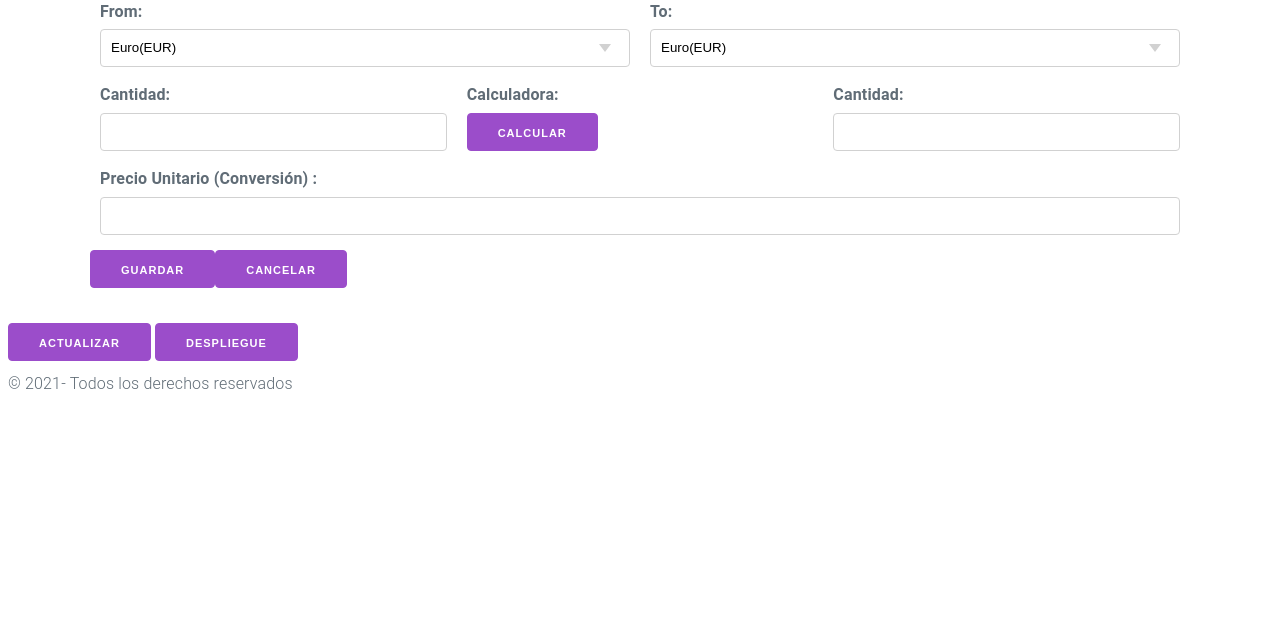
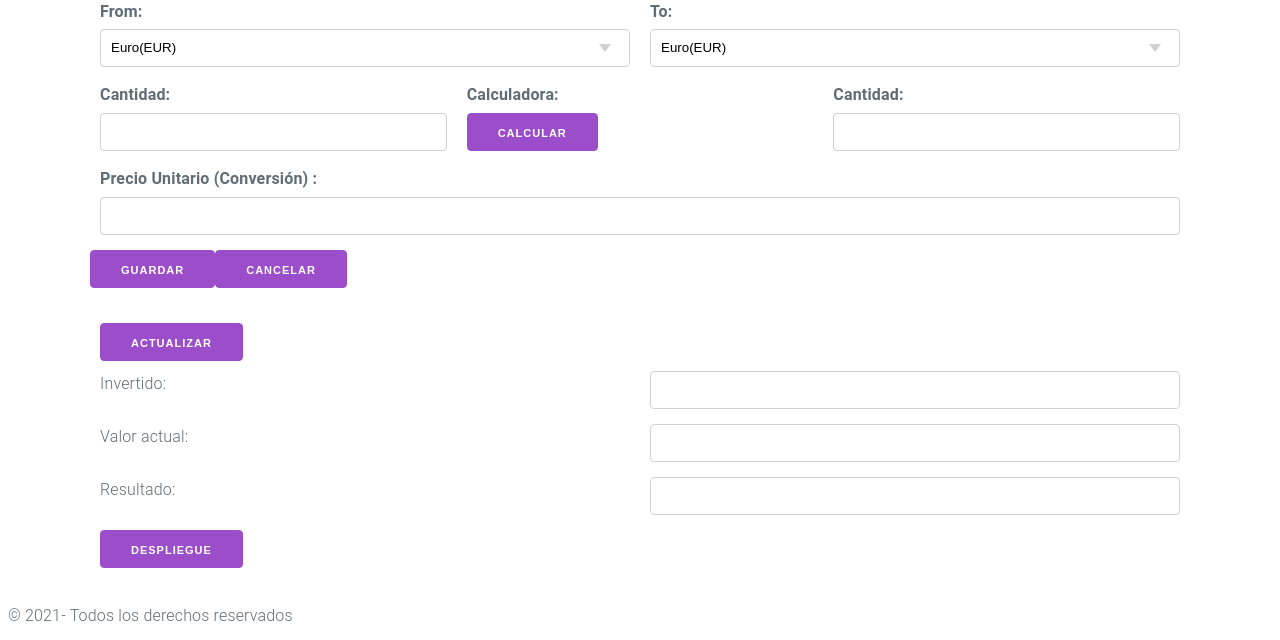
Before and after one commit to blancamm/criptomonedas, a Flask app: page / in a window 1280 px wide. Shown: the part 160-800 px from the top of the page. Run offline with Flask 2, Linux system fonts and the light colour scheme; data that the repository does not hold is empty; parts of the project's set-up code (start-up, migrations or seed data) failed here and were passed over.

Commit message:
Commit tras mucho tiempo, casi terminadas las rutas y sus validaciones

```diff
--- a/criptomonedas/static/js/myCripto.js
+++ b/criptomonedas/static/js/myCripto.js
@@ -4,11 +4,14 @@ criptomonedas = {
     }
 
 xhr = new XMLHttpRequest
+xhr2 = new XMLHttpRequest
 
 let movimientos
 let moneda_to
 let moneda_from
 let cantidad_convertir
+
+
 
 function presentacionMovimientos(){
     if(this.readyState === 4 && this.status === 200) {
@@ -38,6 +41,8 @@ function presentacionMovimientos(){
             alert("Se ha producido un error al intentar conseguir las inversiones")
             return
         }
+
+
     }
 }
 
@@ -48,12 +53,23 @@ function llamadaMovimientos() {
 
 }
 
-function presentacionStatus(){}
+function presentacionStatus(){
+    if(this.readyState === 4 && this.status === 200){
+        status_total = JSON.parse(this.responseText)
+
+        document.querySelector('#inversion_euros').value = status_total.data.invertido
+        document.querySelector('#valor_actual').value = status_total.data.valor_actual
+
+        resultado = parseFloat(status_total.data.valor_actual) - parseFloat(status_total.data.invertido)
+
+        document.querySelector('#ganancia_perdida').value = resultado
+    }
+}
 
 function llamadaStatus(){
-    xhr.open('GET', `http://localhost:5000/api/v1/status`, true)
-    xhr.onload=presentacionStatus
-    xhr.send()
+    xhr2.open('GET', `http://localhost:5000/api/v1/status`, true)
+    xhr2.onload=presentacionStatus
+    xhr2.send()
 }
 
 function presentacionCalculadora(){
@@ -89,10 +105,16 @@ function InversionGrabada(){
         const nueva_inversion= JSON.parse(this.responseText)
 
         llamadaMovimientos()
+        llamadaStatus()
 
-        alert("La inversion ha sido creada.\nCriptomonedas involucradas: "+ nueva_inversion.monedas)
+        alert("La inversion ha sido creada. (id:" + nueva_inversion.id + ')' +"\nCriptomonedas involucradas: "+ nueva_inversion.monedas)
     }
 
+    if (this.status === 400){
+        const fallo = JSON.parse(this.responseText)
+        alert(fallo.mensaje)
+        return
+    }
 
 }
 
@@ -110,6 +132,8 @@ function llamadaNuevaInversion(evento){ //se podria coge rlos datos del formular
     inversion.fecha= fecha_y_hora.getFullYear()+ '/' + (fecha_y_hora.getMonth()+1) + '/' + fecha_y_hora.getDate()
     inversion.hora= fecha_y_hora.getHours() + ':' + fecha_y_hora.getMinutes() +':' + fecha_y_hora.getSeconds()
 
+
+
     xhr.open("POST", `http://localhost:5000/api/v1/movimiento`, true)
     xhr.onload = InversionGrabada
 
@@ -119,11 +143,9 @@ function llamadaNuevaInversion(evento){ //se podria coge rlos datos del formular
 
 }
 
-
-
-window.onload =function(){
+window.onload = function(){
     llamadaMovimientos()
-    //llamadaStatus()
+    llamadaStatus()
 
     calculadora=document.querySelector("#calculadora")
         .addEventListener("click", llamadaCalculadora)
--- a/criptomonedas/templates/myCripto.html
+++ b/criptomonedas/templates/myCripto.html
@@ -101,11 +101,43 @@
             </form>
         </div>
 
-        <div class="Status">
-            <button>Actualizar</button>
-            <button>Despliegue</button>
+        <div class="Status container">
+            <div class="Status">
+                <table class="status_y_despliegue">
+                    <button>Actualizar</button>
+                    <div class="row">
+                        <div class="column">
+                            <p>Invertido:</p>
+                        </div>
+                        <div class="column">
+                            <input type="number" name="inversion_euros" id="inversion_euros" step="any" disabled>
+                        </div>
+                    </div>
+                    <div class="row">
+                        <div class="column">
+                            <p>Valor actual:</p>
+                        </div>
+                        <div class="column">
+                            <input type="number" name="valor_actual" id="valor_actual" step="any" disabled>
+                        </div>
+                    </div>
+                    <div class="row">
+                        <div class="column">
+                            <p>Resultado:</p>
+                        </div>
+                        <div class="column">
+                            <input type="number" name="ganancia_perdida" id="ganancia_perdida" step="any" disabled>
+                        </div>
+                    </div>
 
+                    <button>Despliegue</button>
+                </table>
+
+
+            </div>
         </div>
+
+
     </main>
 
     <footer>
--- a/criptomonedas/views.py
+++ b/criptomonedas/views.py
@@ -12,6 +12,47 @@ criptomonedas = [
 'BNB', 'USDT','EOS', 'BSV','XLM', 'ADA','TRX'
 ]
 
+def saldo_criptomonedas():
+    try:
+        query="SELECT * FROM Movimientos_Criptomonedas ORDER BY fecha"
+        movimientos = dbManager.accesoTodosMovimientos(query)
+
+        diccionario_saldo = {}
+        diccionario_detalle_criptos= {}
+        for moneda in criptomonedas:
+            to_cripto = 0
+            from_cripto = 0
+            for item in movimientos:
+                if item["moneda_from"] == moneda:
+                    from_cripto +=  item["cantidad_from"]
+                elif item["moneda_to"] == moneda:
+                    to_cripto += item["cantidad_to"]
+
+            if moneda == 'EUR':
+                diccionario_saldo["total_euros_invertidos"] = from_cripto
+                euros_atrapados = to_cripto - from_cripto
+                diccionario_saldo["saldo_euros_atrapados"] = euros_atrapados
+
+            else:
+                saldo = to_cripto - from_cripto
+                diccionario_detalle_criptos[moneda]=saldo
+
+        return {"status": "success", "saldo_inversion": diccionario_saldo, "saldo_criptos": diccionario_detalle_criptos}
+
+    except sqlite3.Error as error:
+        return {"status": "fail", "mensaje":str(error)}
+
+def validacion(nueva_inversion, saldo):
+    if nueva_inversion["moneda_from"]==nueva_inversion["moneda_to"]:
+        error = "No se puede hacer una inversion a la misma moneda"
+        return error
+
+    moneda=nueva_inversion["moneda_from"]
+    if nueva_inversion["cantidad_from"] > str(saldo["saldo_criptos"][moneda]):
+        error = "Saldo de criptomoneda insuficiente"
+        return error
+
+    return "success"
 
 @app.route('/')
 def pantallaCompleta():
@@ -43,18 +84,26 @@ def detalleMovimiento(id=None):
             return jsonify({"status": "success", "data": movimiento})
 
         if request.method=='POST':
-            query="""
-            INSERT INTO Movimientos_Criptomonedas
-            (fecha, hora, moneda_from, cantidad_from, moneda_to, cantidad_to)
-            VALUES (:fecha, :hora, :moneda_from, :cantidad_from, :moneda_to, :cantidad_to)
-            """
-            dbManager.nuevoMovimiento(query, request.json)
+            saldo_actual=saldo_criptomonedas()
+            respuesta = validacion(request.json, saldo_actual)
 
-            nueva_query="SELECT * FROM Movimientos_Criptomonedas WHERE ID = (SELECT MAX(ID) FROM Movimientos_Criptomonedas);"
-            ultimo_movimiento=dbManager.accesoMovimiento(nueva_query)
-            ultimo_id=ultimo_movimiento[0]["id"]
+            if respuesta == "success":
 
-            return jsonify({"status": "success", "id":ultimo_id, "monedas":[request.json["moneda_from"], request.json["moneda_to"]]}), HTTPStatus.CREATED
+                query="""
+                INSERT INTO Movimientos_Criptomonedas
+                (fecha, hora, moneda_from, cantidad_from, moneda_to, cantidad_to)
+                VALUES (:fecha, :hora, :moneda_from, :cantidad_from, :moneda_to, :cantidad_to)
+                """
+                dbManager.nuevoMovimiento(query, request.json)
+
+                nueva_query="SELECT * FROM Movimientos_Criptomonedas WHERE ID = (SELECT MAX(ID) FROM Movimientos_Criptomonedas);"
+                ultimo_movimiento=dbManager.accesoMovimiento(nueva_query)
+                ultimo_id=ultimo_movimiento[0]["id"]
+
+                return jsonify({"status": "success", "id":ultimo_id, "monedas":[request.json["moneda_from"], request.json["moneda_to"]]}), HTTPStatus.CREATED
+
+            else:
+                raise NameError(respuesta)
 
 
     except (sqlite3.Error, NameError) as error:
@@ -67,13 +116,46 @@ def conversion_api_coinmarket(moneda_from, moneda_to, cantidad_convertir=1.0):#h
     conversion = requests.get(url)
     return Response(conversion)
 
+
 @app.route('/api/v1/status')
 def status():
+
+    saldo_actual = saldo_criptomonedas()
+
+    if saldo_actual["status"] == "success":
+        suma_cripto_euros=0
+        diccionario_saldo= saldo_actual["saldo_inversion"]
+        diccionario_detalle_criptos =saldo_actual["saldo_criptos"]
+
+        for moneda in saldo_actual["saldo_criptos"].keys():
+            saldo = saldo_actual["saldo_criptos"][moneda]
+
+            if saldo != 0:
+                url = f"https://pro-api.coinmarketcap.com/v1/tools/price-conversion?amount={saldo}&symbol={moneda}&convert=EUR&CMC_PRO_API_KEY=ac4720b5-e4ec-455f-a0f0-f47c44b7b79c"
+                conversion = requests.get(url)
+                respuesta = conversion.json()
+                saldo_convertido=respuesta["data"]["quote"]["EUR"]["price"]
+                suma_cripto_euros += saldo_convertido
+                diccionario_saldo["valor_criptos"] = suma_cripto_euros
+
+        valor_actual = diccionario_saldo["total_euros_invertidos"] + diccionario_saldo["saldo_euros_atrapados"] + diccionario_saldo["valor_criptos"]
+        resultado =  valor_actual - diccionario_saldo["total_euros_invertidos"]
+
+        diccionario_status={"invertido":diccionario_saldo["total_euros_invertidos"], "valor_actual":valor_actual, "resultado" : resultado}
+
+        return jsonify({"status": "success", "data": diccionario_status, "detalle": diccionario_detalle_criptos}), HTTPStatus.OK
+
+    elif saldo_actual["status"] == "fail":
+        return jsonify({"status": "fail", "mensaje":saldo_actual["mensaje"]}), HTTPStatus.BAD_REQUEST
+
+    '''
+
     try:
         query="SELECT * FROM Movimientos_Criptomonedas ORDER BY fecha"
         movimientos = dbManager.accesoTodosMovimientos(query)
 
         diccionario_saldo = {}
+        diccionario_detalle_criptos= {}
         suma_cripto_euros=0
         for moneda in criptomonedas:
             to_cripto = 0
@@ -85,25 +167,31 @@ def status():
                     to_cripto += item["cantidad_to"]
 
             if moneda == 'EUR':
-                invertido = from_cripto - to_cripto
-                diccionario_saldo['invertido en euros']=invertido
+                diccionario_saldo["total_euros_invertidos"] = from_cripto
+                euros_atrapados = to_cripto - from_cripto
+                diccionario_saldo["saldo_euros_atrapados"] = euros_atrapados
 
             else:
                 saldo = to_cripto - from_cripto
+                diccionario_detalle_criptos[moneda]=saldo
 
                 if saldo != 0:
                     url = f"https://pro-api.coinmarketcap.com/v1/tools/price-conversion?amount={saldo}&symbol={moneda}&convert=EUR&CMC_PRO_API_KEY=ac4720b5-e4ec-455f-a0f0-f47c44b7b79c"
                     conversion = requests.get(url)
                     respuesta = conversion.json()
                     saldo_convertido=respuesta["data"]["quote"]["EUR"]["price"]
-                    #return str(saldo_convertido)
-                    diccionario_saldo[moneda]=saldo_convertido
                     suma_cripto_euros += saldo_convertido
+                    diccionario_saldo["valor_criptos"] = suma_cripto_euros
+
+        valor_actual = diccionario_saldo["total_euros_invertidos"] + diccionario_saldo["saldo_euros_atrapados"] + diccionario_saldo["valor_criptos"]
+        resultado =  valor_actual - diccionario_saldo["total_euros_invertidos"]
 
 
-        diccionario_status={"invertido":diccionario_saldo["invertido en euros"], "valor_actual":suma_cripto_euros}
+        diccionario_status={"invertido":diccionario_saldo["total_euros_invertidos"], "valor_actual":valor_actual, "resultado" : resultado}
 
-        return jsonify({"status": "success", "data": diccionario_status, "detalle": diccionario_saldo}), HTTPStatus.OK
+        return jsonify({"status": "success", "data": diccionario_status, "detalle": diccionario_detalle_criptos}), HTTPStatus.OK
 
     except sqlite3.Error as error:
         return jsonify({"status": "fail", "mensaje":str(error)}), HTTPStatus.BAD_REQUEST
+
+    '''
```
